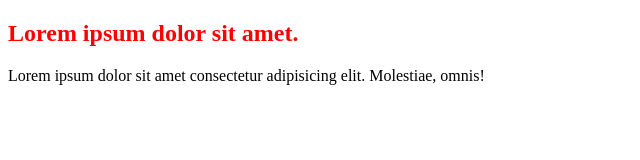
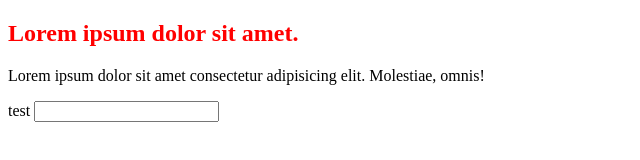
Before and after one commit to a40796/testgame, a plain HTML site: page index.html in a window 1280 px wide. Shown: the whole page, without its empty margins (0-640 px from the left). Drawn offline with Linux system fonts and the light colour scheme.

Commit message:
add form

```diff
--- a/index.html
+++ b/index.html
@@ -9,5 +9,9 @@
 <body>
     <h2>Lorem ipsum dolor sit amet.</h2>
     <p>Lorem ipsum dolor sit amet consectetur adipisicing elit. Molestiae, omnis!</p>
+    <form action="">
+        <label for="">test</label>
+        <input type="select">
+    </form>
 </body>
 </html>
```
